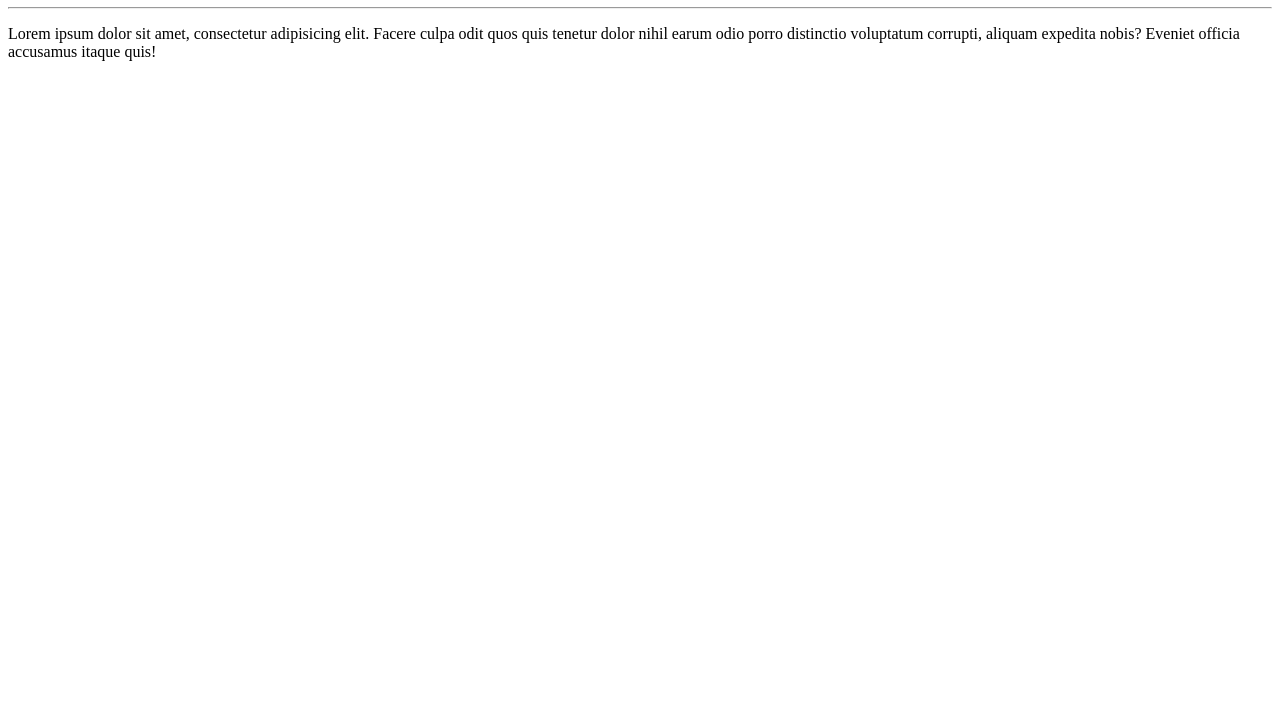
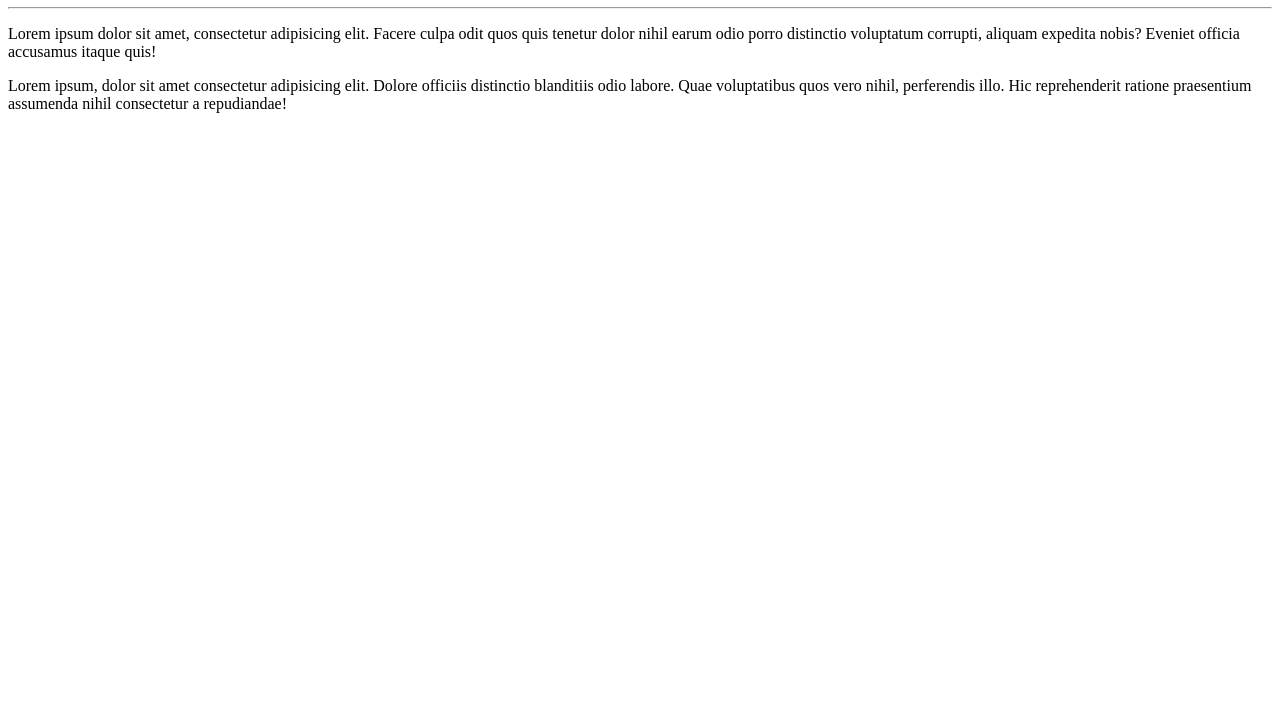
Before and after one commit to Lucas0M/Curso-em-Video, a plain HTML site: page src/site-example/index.html in a window 1280 px wide. Shown: the part 73-800 px from the top of the page. Drawn offline with Linux system fonts and the light colour scheme.

Commit message:
added a paragraph

```diff
--- a/src/site-example/index.html
+++ b/src/site-example/index.html
@@ -9,5 +9,6 @@
   <h1>Hello, World!</h1>
   <hr>
   <p>Lorem ipsum dolor sit amet, consectetur adipisicing elit. Facere culpa odit quos quis tenetur dolor nihil earum odio porro distinctio voluptatum corrupti, aliquam expedita nobis? Eveniet officia accusamus itaque quis!</p>
+  <p>Lorem ipsum, dolor sit amet consectetur adipisicing elit. Dolore officiis distinctio blanditiis odio labore. Quae voluptatibus quos vero nihil, perferendis illo. Hic reprehenderit ratione praesentium assumenda nihil consectetur a repudiandae!</p>
 </body>
 </html>
```
